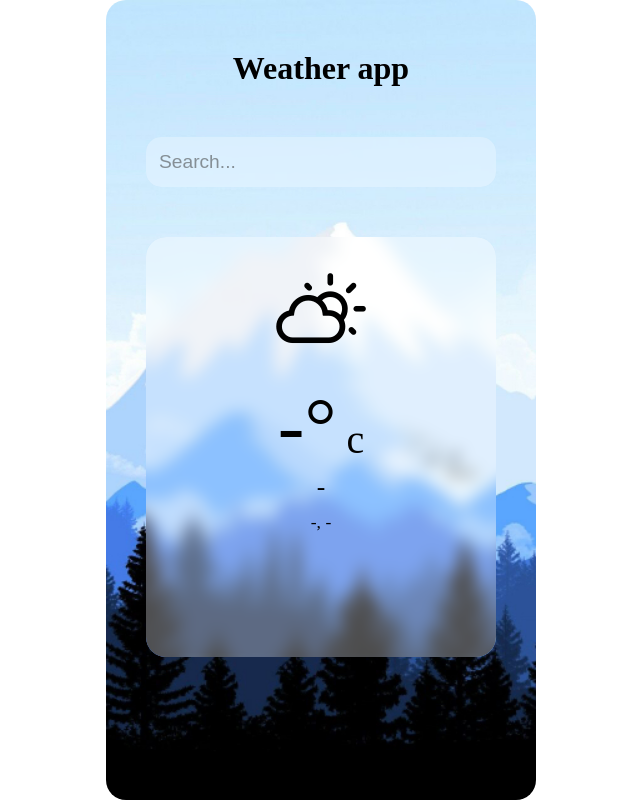
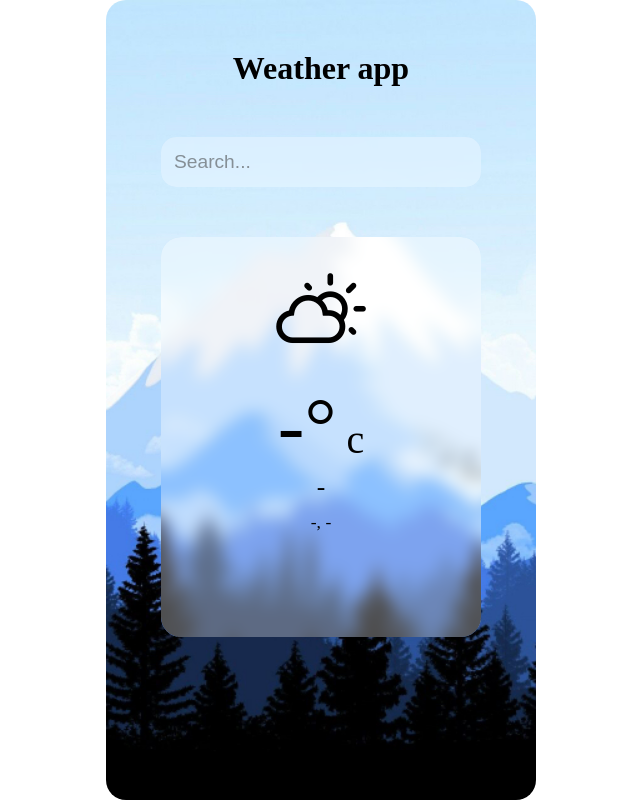
Before and after one commit to Kevinrca/weather-app, a React (Create React App) app: page / in a window 1280 px wide. Shown: the whole page, without its empty margins (319-959 px from the left). Built offline with nearby package versions, Linux system fonts and the light colour scheme; no server answers; a web font is replaced by a local one.

Commit message:
Size ajustement of the windows

```diff
--- a/src/css/App.css
+++ b/src/css/App.css
@@ -32,7 +32,7 @@
     position: relative;
     overflow: hidden;
     border-radius: 15px;
-    width: 350px;
+    width: 320px;
 
     background: inherit;
     z-index: 2;
@@ -63,7 +63,7 @@
     background-repeat: no-repeat;
     background-size: 460px;
     background-position-x: -18px;
-    background-position-y: -90px;
+    background-position-y: -100px;
 
 
     position: absolute;
--- a/src/css/weather.css
+++ b/src/css/weather.css
@@ -2,8 +2,8 @@
     position: relative;
     margin-top: 50px;
 
-    width: 350px;
-    height: 420px;
+    width: 320px;
+    height: 400px;
 
     background: inherit;
 
```
